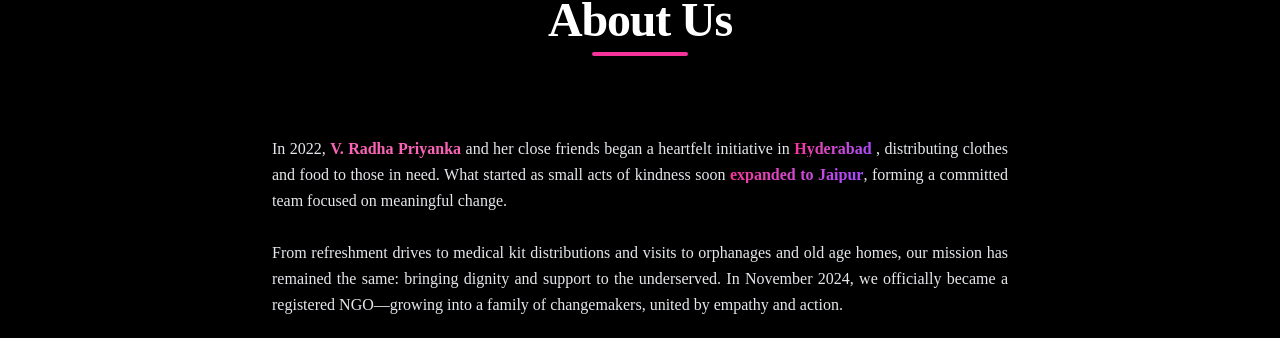
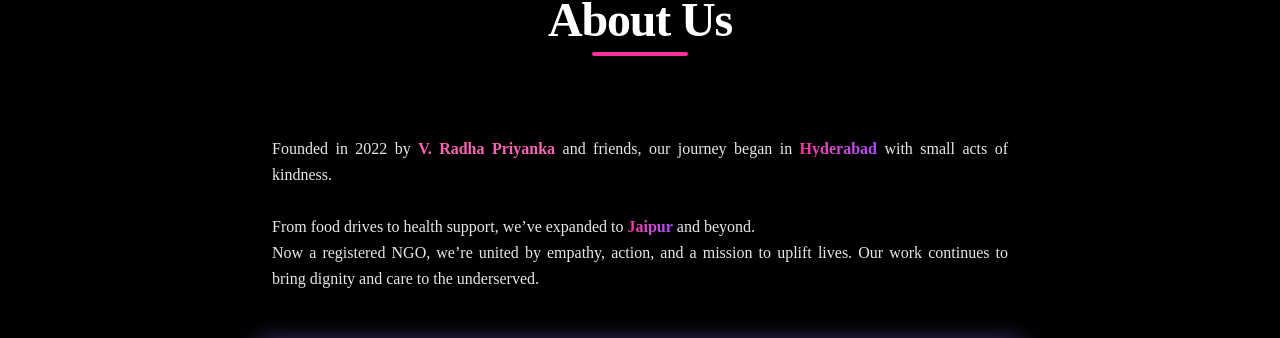
Before and after one commit to vamsiram10/ngo-A, a Next.js app: page / in a window 1280 px wide. Shown: the part 844-1182 px from the top of the page. Built offline with nearby package versions, Linux system fonts and the light colour scheme.

Commit message:
Update HomeAbout.jsx

```diff
--- a/src/components/section/homesections/homeabout/HomeAbout.jsx
+++ b/src/components/section/homesections/homeabout/HomeAbout.jsx
@@ -86,26 +86,15 @@ export default function AboutMatter() {
 
       <div className="z-10 relative mt-2 p-4 mx-auto w-full max-w-3xl bg-black/80 rounded-lg shadow-lg sm:mt-4 md:mt-6">
         <p className="text-[0.75rem] text-gray-200 leading-relaxed text-justify xs:text-sm sm:text-base">
-          In 2022,{" "}
-          <span className="font-semibold text-pink-400">V. Radha Priyanka</span>{" "}
-          and her close friends began a heartfelt initiative in{" "}
-          <span className="text-transparent font-bold bg-gradient-to-r from-pink-500 to-purple-500 bg-clip-text">
-            Hyderabad{" "}
-          </span>
-          , distributing clothes and food to those in need. What started as
-          small acts of kindness soon{" "}
-          <span className="text-transparent font-bold bg-gradient-to-r from-pink-500 to-purple-500 bg-clip-text">
-            {" "}
-            expanded to Jaipur
-          </span>
-          , forming a committed team focused on meaningful change.
-          <br />
-          <br />
-          From refreshment drives to medical kit distributions and visits to
-          orphanages and old age homes, our mission has remained the same:
-          bringing dignity and support to the underserved. In November 2024, we
-          officially became a registered NGO—growing into a family of
-          changemakers, united by empathy and action.
+        Founded in 2022 by{" "}
+        <span className="font-semibold text-pink-400">V. Radha Priyanka</span> and friends, our journey began in{" "}
+        <span className="text-transparent font-bold bg-gradient-to-r from-pink-500 to-purple-500 bg-clip-text">Hyderabad</span> with small acts of kindness.
+        <br /><br />
+        From food drives to health support, we’ve expanded to{" "}
+        <span className="text-transparent font-bold bg-gradient-to-r from-pink-500 to-purple-500 bg-clip-text">Jaipur</span> and beyond.
+        <br />
+        Now a registered NGO, we’re united by empathy, action, and a mission to uplift lives.
+        Our work continues to bring dignity and care to the underserved.
         </p>
       </div>
 
```
